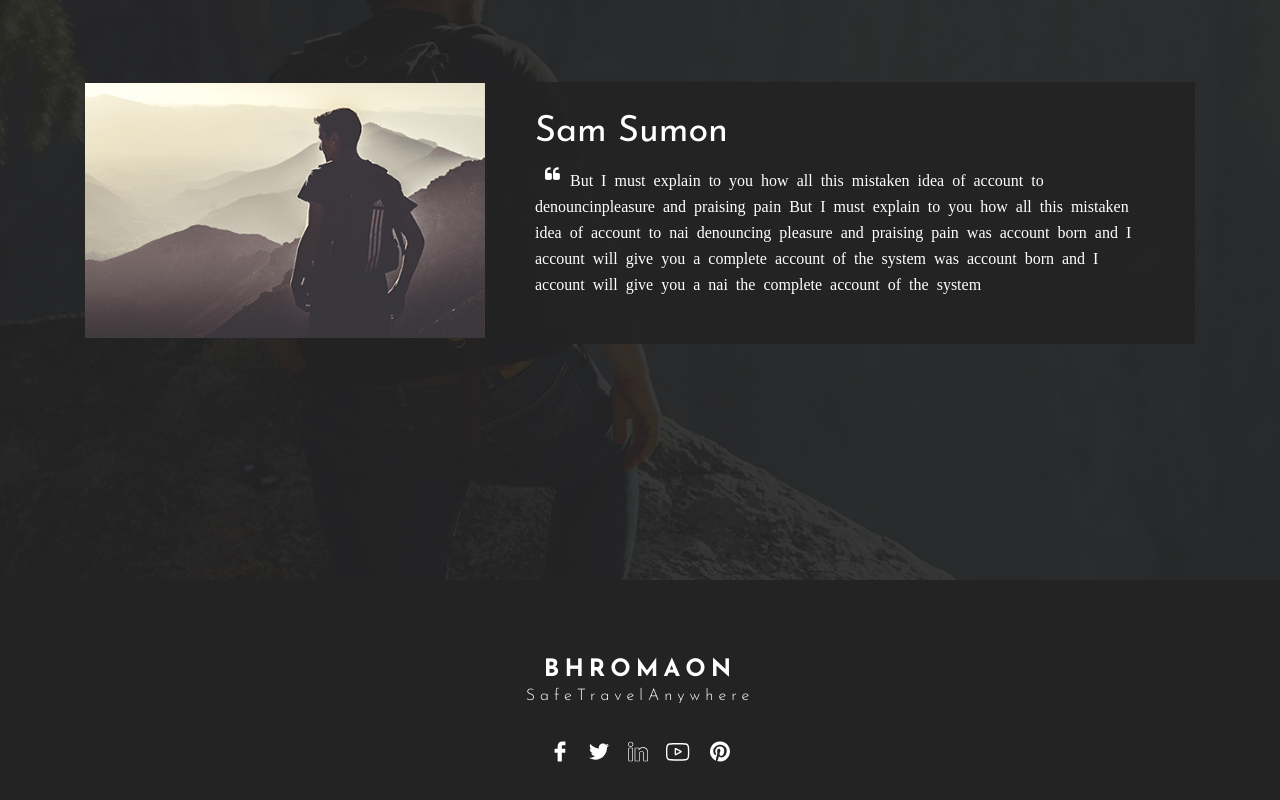
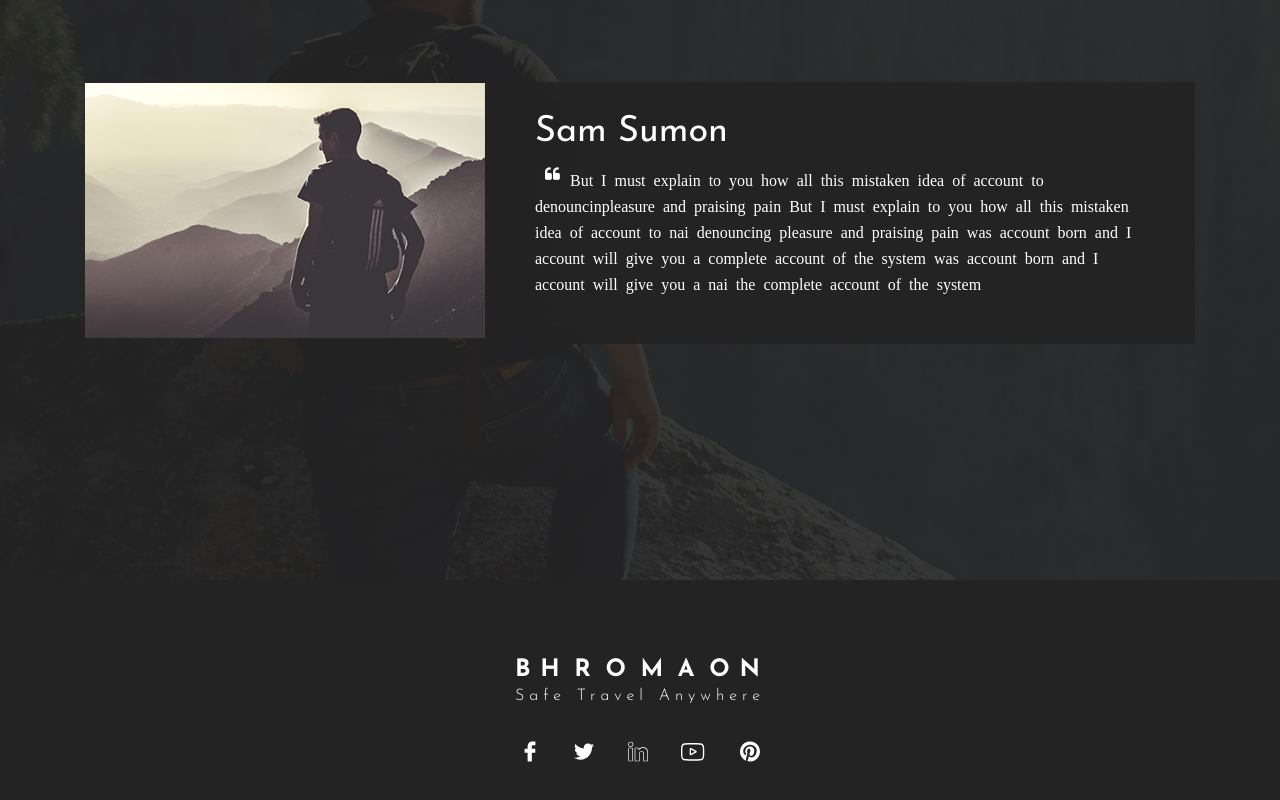
Before and after one commit to VladSimeonidi/BeetrootExam, a plain HTML site: page src/index.html in a window 1280 px wide. Shown: the part 3415-4215 px from the top of the page. Drawn offline with nearby package versions, Linux system fonts and the light colour scheme; files that its build step writes are made by us from their sources; files whose address does not match are found by name; a web font is replaced by a local one.

Commit message:
еще 1 фикс

```diff
--- a/src/scss/styles.scss
+++ b/src/scss/styles.scss
@@ -308,6 +308,7 @@ body {
 		justify-content:space-between;
 		text-transform: uppercase;
 		font-family: 'Josefin Sans', sans-serif;
+		width: 250px;
 	}
 	&__subtitle {
 		margin: 0;
@@ -320,12 +321,13 @@ body {
 		display: flex;
 		justify-content:space-between;
 		font-family: 'Josefin Sans', sans-serif;
+		width: 250px;
 	}
 }
 .sprite_block {
 	display: flex;
 	justify-content:space-between;
-	min-width:180px;
+	min-width:240px;
 	margin-top: 30px;
 }
 .svg_icon {
```
Also changed, not shown: dist/css/styles.css.
